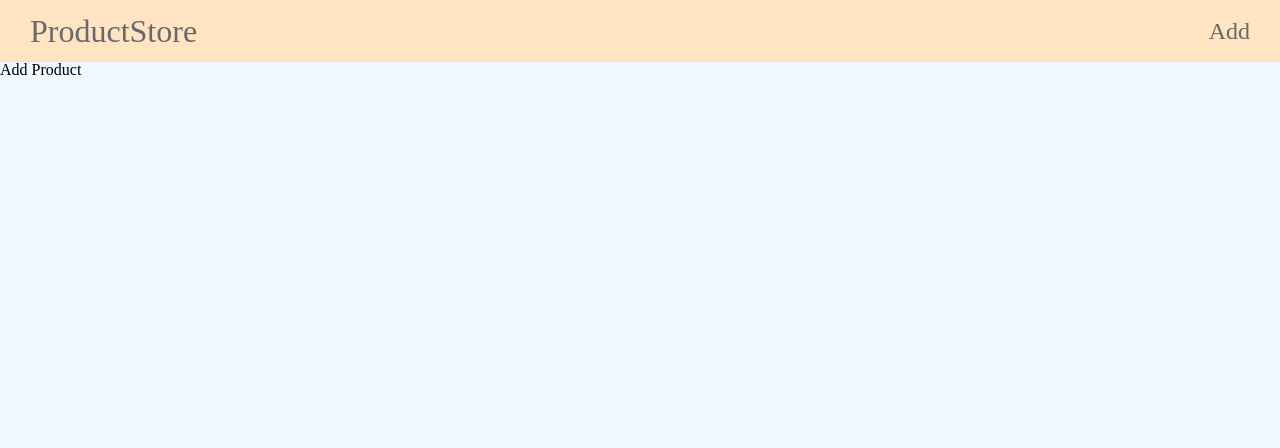
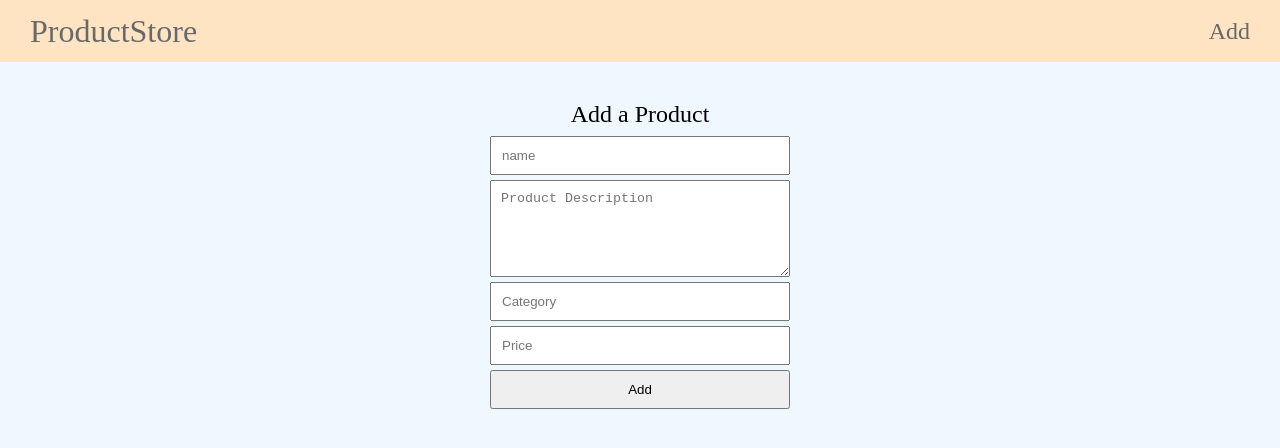
Before and after one commit to vishalnirmal/fashinza-assignment, a React (Create React App) app in the folder frontend/: page /add in a window 1280 px wide. Shown: the top 448 px of the page. Built offline with nearby package versions, Linux system fonts and the light colour scheme.

Commit message:
created a page for adding products

```diff
--- a/frontend/src/Components/AddProduct/AddProduct.js
+++ b/frontend/src/Components/AddProduct/AddProduct.js
@@ -3,8 +3,15 @@ import './AddProduct.scss';
 
 function AddProduct() {
     return (
-        <div>
-            Add Product
+        <div className="add">
+            <h2 className="add__heading">Add a Product</h2>
+            <form className="add__form">
+                <input type="text" className="add__form__input" name="name" id="name" placeholder="name" autoComplete="off"/>
+                <textarea className="add__form__input" cols="30" rows="5" name="description" id="description" placeholder="Product Description"></textarea>
+                <input type="text" className="add__form__input" name="category" id="category" placeholder="Category" autoComplete="off"/>
+                <input type="number" className="add__form__input" label="price" name="price" id="price" placeholder="Price" autoComplete="off"/>
+                <button type="submit" className="add__form__button">Add</button>
+            </form>
         </div>
     )
 }
--- a/frontend/src/Components/AddProduct/AddProduct.scss
+++ b/frontend/src/Components/AddProduct/AddProduct.scss
@@ -0,0 +1,29 @@
+.add{
+    margin: 15px auto;
+    padding: 15px;
+    width: calc(100% - 30px);
+    max-width: 300px;
+    &__heading{
+        text-align: center;
+        font-size: 1.5rem;
+        margin: 10px;
+    }
+    &__form{
+        display: flex;
+        flex-direction: column;
+        gap: 5px;
+        &__input{
+            padding: 10px;
+            -moz-appearance: textfield;
+            &::-webkit-outer-spin-button,
+            &::-webkit-inner-spin-button {
+                -webkit-appearance: none;
+                margin: 0;
+            }
+        }
+        &__button{
+            padding: 10px;
+            cursor: pointer;
+        }
+    }
+}
```
